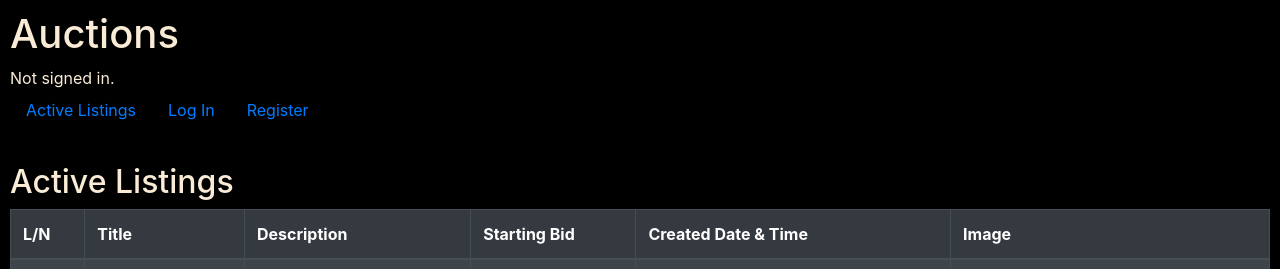
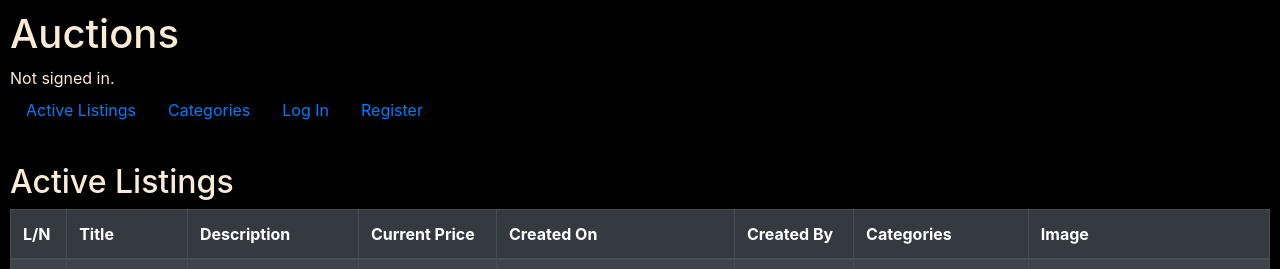
Before and after one commit to e0406370/web50, a Django app: page / in a window 1280 px wide. Shown: the top 269 px of the page. Run offline with Django 4.2, Linux system fonts and the light colour scheme; data comes from the database, SQL or seed files in the repository; both versions use the stored data as it was after the commit; some libraries are stand-ins or nearby versions.

Commit message:
Project 2 => working on categories

```diff
--- a/project_2_commerce/auctions/templates/auctions/index.html
+++ b/project_2_commerce/auctions/templates/auctions/index.html
@@ -11,8 +11,10 @@
                 <th>L/N</th>
                 <th>Title</th>
                 <th>Description</th>
-                <th>Starting Bid</th>
-                <th>Created Date & Time</th>
+                <th>Current Price</th>
+                <th>Created On</th>
+                <th>Created By</th>
+                <th>Categories</th>
                 <th>Image</th>
                 </tr>
             </thead>
@@ -25,6 +27,8 @@
                         <td>{{ listing.description }}</td>
                         <td>${{ listing.starting_bid | floatformat:2 }}</td>
                         <td>{{ listing.creation_date }}</td>
+                        <td>{{ listing.creation_user.username }}</td>
+                        <td>{{ listing.categories }}</td>
                         <td>
                             <img src={{ listing.image_url }} height="200px" width="200px" />
                         </td>
--- a/project_2_commerce/auctions/templates/auctions/layout.html
+++ b/project_2_commerce/auctions/templates/auctions/layout.html
@@ -29,6 +29,10 @@
             <li class="nav-item">
                 <a class="nav-link" href="{% url 'index' %}">Active Listings</a>
             </li>
+
+            <li class="nav-item">
+                <a class="nav-link" href="{% url 'categories' %}">Categories</a>
+            </li>
             {% if user.is_authenticated %}
                 <li class="nav-item">
                     <a class="nav-link" href="{% url 'createlisting' %}">Create Listing</a>
--- a/project_2_commerce/auctions/urls.py
+++ b/project_2_commerce/auctions/urls.py
@@ -7,5 +7,6 @@ urlpatterns = [
     path("login", views.login_view, name="login"),
     path("logout", views.logout_view, name="logout"),
     path("register", views.register, name="register"),
-    path("createlisting", views.create_listing, name="createlisting")
+    path("createlisting", views.create_listing, name="createlisting"),
+    path("categories", views.categories, name="categories")
 ]
--- a/project_2_commerce/auctions/util.py
+++ b/project_2_commerce/auctions/util.py
@@ -1,5 +1,22 @@
+from .models import Listing
+
 placeholder_image = "https://upload.wikimedia.org/wikipedia/commons/thumb/3/3f/Placeholder_view_vector.svg/1022px-Placeholder_view_vector.svg.png"
+
 
 def parse_categories(categories_string: str):
 
-  return categories_string.split(" ")
+    return categories_string.split(" ")
+
+
+def get_categories():
+
+    all_categories = set()
+
+    for listing in Listing.objects.all():
+
+        if listing.categories:
+            all_categories.update(
+                category.strip().title() for category in listing.categories if category
+            )
+
+    return sorted(all_categories)
--- a/project_2_commerce/auctions/views.py
+++ b/project_2_commerce/auctions/views.py
@@ -18,6 +18,16 @@ def index(request):
         request,
         "auctions/index.html",
         {"listings": listings}
+    )
+
+def categories(request):
+
+    categories = util.get_categories()
+
+    return render(
+        request,
+        "auctions/categories.html",
+        {"categories": categories}
     )
 
 
@@ -59,9 +69,7 @@ def register(request):
         confirmation = request.POST["confirmation"]
         if password != confirmation:
             return render(
-                request,
-                "auctions/register.html",
-                {"message": "Passwords must match."}
+                request, "auctions/register.html", {"message": "Passwords must match."}
             )
 
         # Attempt to create new user
@@ -83,63 +91,41 @@ def register(request):
 class ListingForm(forms.Form):
 
     title = forms.CharField(
-        widget=forms.TextInput(
-            attrs={
-                "class": "form-control",
-                "name": "title"
-            }
-        )
+        widget=forms.TextInput(attrs={"class": "form-control", "name": "title"})
     )
 
     description = forms.CharField(
-        widget=forms.Textarea(
-            attrs={
-                "class": "form-control",
-                "name": "description"
-            }
-        )
+        widget=forms.Textarea(attrs={"class": "form-control", "name": "description"})
     )
 
     starting_bid = forms.FloatField(
         widget=forms.NumberInput(
-            attrs={
-                "class": "form-control",
-                "name": "starting_bid"
-            }
+            attrs={"class": "form-control", "name": "starting_bid"}
         )
     )
 
     image_url = forms.CharField(
-        widget=forms.TextInput(
-            attrs={
-                "class": "form-control",
-                "name": "image_url"
-            }
-        ),
-        required=False
+        widget=forms.TextInput(attrs={"class": "form-control", "name": "image_url"}),
+        required=False,
     )
 
     categories = forms.CharField(
-        widget=forms.TextInput(
-            attrs={
-                "class": "form-control",
-                "name": "categories"
-            }
-        ),
-        required=False
+        widget=forms.TextInput(attrs={"class": "form-control", "name": "categories"}),
+        required=False,
     )
 
     def clean(self):
         data = self.cleaned_data
 
-        if data.get('title') is None:
-            raise forms.ValidationError('Must indicate a title for the listing!')
+        if data.get("title") is None:
+            raise forms.ValidationError("Must indicate a title for the listing!")
 
-        if data.get('description') is None:
-            raise forms.ValidationError('Must indicate a description for the listing!')
+        if data.get("description") is None:
+            raise forms.ValidationError("Must indicate a description for the listing!")
 
-        if data.get('starting_bid') is None:
-            raise forms.ValidationError('Must indicate a starting bid for the listing!')
+        if data.get("starting_bid") is None:
+            raise forms.ValidationError("Must indicate a starting bid for the listing!")
+
 
 @login_required
 def create_listing(request):
@@ -159,25 +145,17 @@ def create_listing(request):
                 listing_image_url = util.placeholder_image
 
             new_listing = Listing.objects.create(
-                title = listing_title,
-                description = listing_description,
-                starting_bid = listing_starting_bid,
-                image_url = listing_image_url,
-                categories = util.parse_categories(listing_categories),
-                creation_user = request.user
+                title=listing_title,
+                description=listing_description,
+                starting_bid=listing_starting_bid,
+                image_url=listing_image_url,
+                categories=util.parse_categories(listing_categories),
+                creation_user=request.user,
             )
 
             return HttpResponseRedirect(reverse("index"))
 
         else:
-            return render(
-                request,
-                "auctions/createlisting.html",
-                {"form": form}
-            )
+            return render(request, "auctions/createlisting.html", {"form": form})
 
-    return render(
-        request,
-        "auctions/createlisting.html",
-        {"form": ListingForm()}
-    )
+    return render(request, "auctions/createlisting.html", {"form": ListingForm()})
```
Also changed, not shown: project_2_commerce/auctions/templates/auctions/categories.html (added, +19 -0 lines), project_2_commerce/db.sqlite3.
